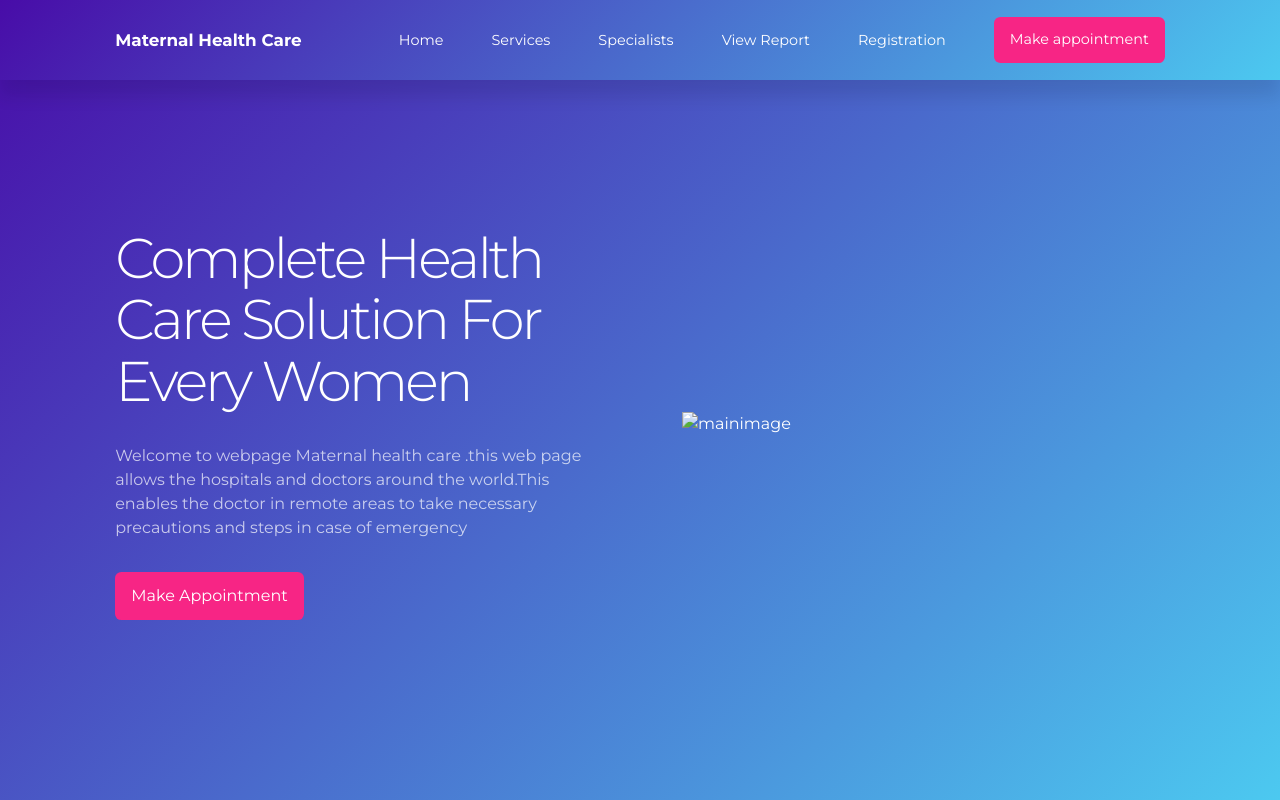
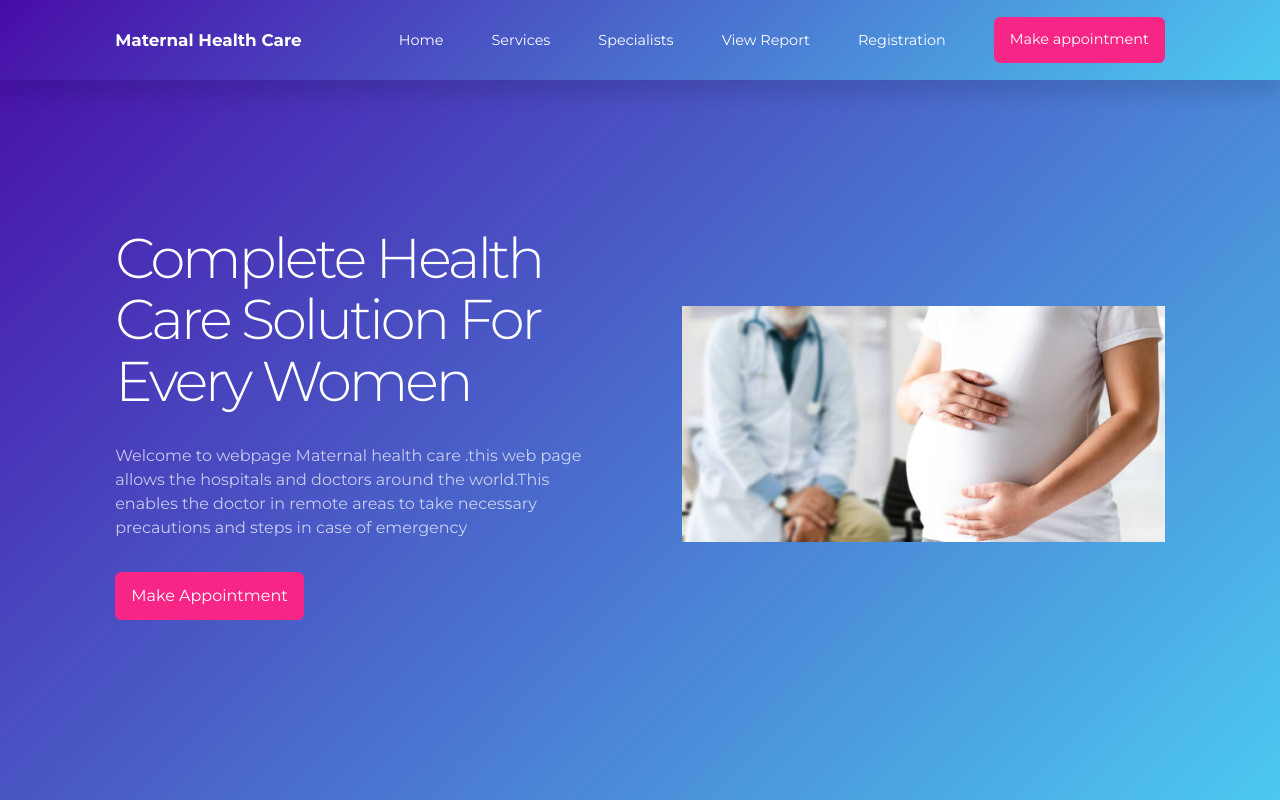
Before and after one commit to sonali8434/Maternal-health-care, a plain HTML site: page index.html in a window 1280 px wide. Shown: the top 800 px of the page. Drawn offline with nearby package versions, Linux system fonts and the light colour scheme; files whose address does not match are found by name.

Commit message:
Update index.html

```diff
--- a/index.html
+++ b/index.html
@@ -50,7 +50,7 @@
           <a href="#appointment" class="btn">Make Appointment</a>
         </div>
         <div class="header__image">
-          <img src="specalist/main page.jpg" alt="mainimage" />
+          <img src="D:/Maternal health care code/specalist/main page.jpg" alt="mainimage" />
         </div>
       </div>
     </header>
```
